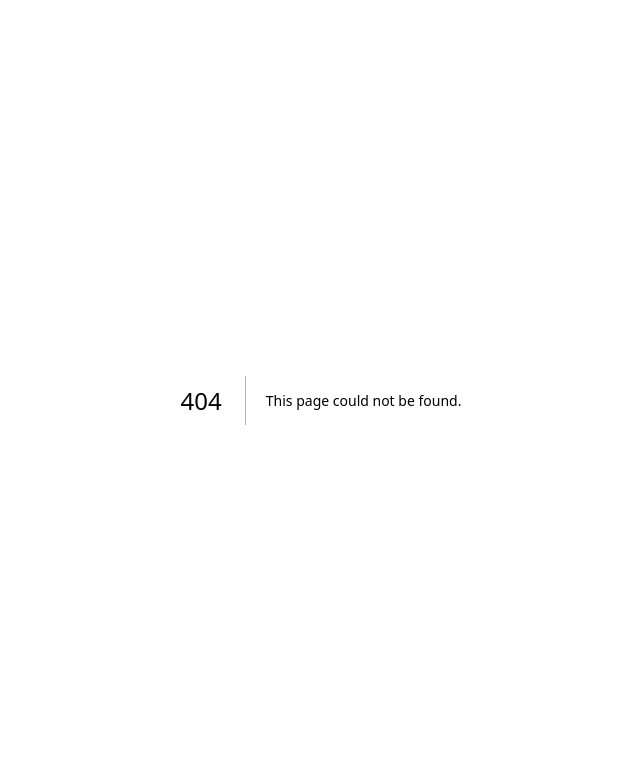
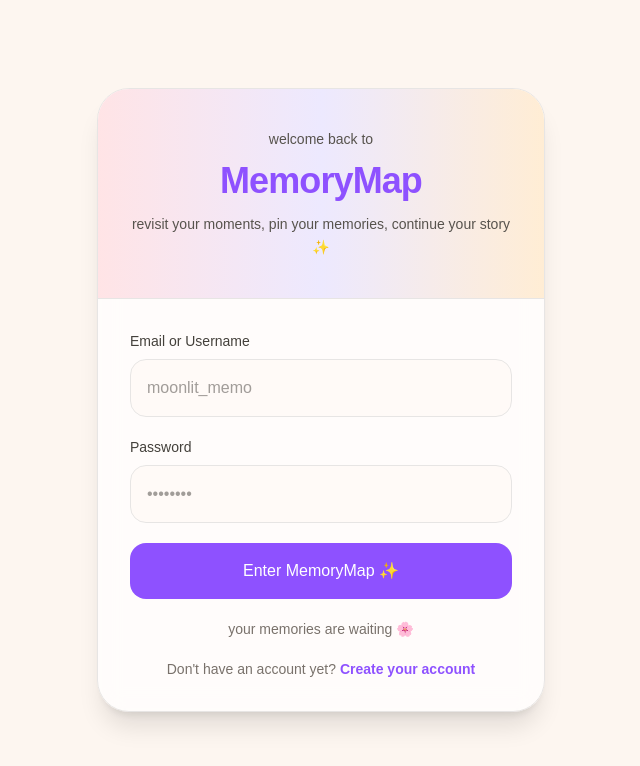
Before and after one commit to risahruth/Memory_map, a Next.js app in the folder memoapp/: page /login in a window 1280 px wide. Before the commit this address had no page. Shown: the top 766 px of the page, without its empty margins (319-959 px from the left). Built offline with nearby package versions, Linux system fonts and the light colour scheme.

Commit message:
login and jwt auth setup

```diff
--- a/memoapp/package.json
+++ b/memoapp/package.json
@@ -15,7 +15,9 @@
   "dependencies": {
     "@prisma/client": "^6.19.3",
     "bcrypt": "^6.0.0",
+    "bcryptjs": "^3.0.3",
     "dotenv": "^16.6.1",
+    "jsonwebtoken": "^9.0.3",
     "next": "^16.2.6",
     "pg": "^8.16.3",
     "postcss": "^8.5.15",
@@ -26,6 +28,8 @@
   "devDependencies": {
     "@tailwindcss/postcss": "^4.3.0",
     "@types/bcrypt": "^6.0.0",
+    "@types/bcryptjs": "^2.4.6",
+    "@types/jsonwebtoken": "^9.0.10",
     "@types/node": "^20",
     "@types/pg": "^8.15.5",
     "@types/react": "^19",
--- /dev/null
+++ b/memoapp/src/app/api/auth/login/route.ts
@@ -0,0 +1,85 @@
+import { NextRequest, NextResponse } from "next/server";
+import bcrypt from "bcryptjs";
+import { prisma } from "@/lib/prisma";
+import { generateToken } from "@/lib/auth";
+
+export async function POST(req: NextRequest) {
+    try {
+        const body = await req.json();
+
+        const { identifier, password } = body;
+
+        if (!identifier || !password) {
+            return NextResponse.json(
+                { message: "All fields are required" },
+                { status: 400 }
+            );
+        }
+
+        const user = await prisma.user.findFirst({
+            where: {
+                OR: [
+                    {
+                        email: identifier,
+                    },
+                    {
+                        username: identifier,
+                    },
+                ],
+            },
+        });
+
+        if (!user) {
+            return NextResponse.json(
+                { message: "Invalid credentials" },
+                { status: 401 }
+            );
+        }
+
+        const isPasswordCorrect = await bcrypt.compare(
+            password,
+            user.password
+        );
+
+        if (!isPasswordCorrect) {
+            return NextResponse.json(
+                { message: "Invalid credentials" },
+                { status: 401 }
+            );
+        }
+
+        const token = generateToken(user.id);
+
+        const response = NextResponse.json(
+            {
+                message: "Login successful",
+                user: {
+                    id: user.id,
+                    username: user.username,
+                    email: user.email,
+                },
+            },
+            {
+                status: 200,
+            }
+        );
+
+        response.cookies.set("token", token, {
+            httpOnly: true,
+            secure: process.env.NODE_ENV === "production",
+            sameSite: "strict",
+            maxAge: 60 * 60 * 24 * 7,
+            path: "/",
+        });
+
+        return response;
+
+    } catch (error) {
+        console.log(error);
+
+        return NextResponse.json(
+            { message: "Internal server error" },
+            { status: 500 }
+        );
+    }
+}
--- /dev/null
+++ b/memoapp/src/app/login/page.tsx
@@ -0,0 +1,115 @@
+"use client";
+
+import Link from "next/link";
+import { useState } from "react";
+
+export default function LoginPage() {
+    const [identifier, setIdentifier] = useState("");
+    const [password, setPassword] = useState("");
+
+    async function handleLogin(e: React.FormEvent) {
+        e.preventDefault();
+
+        try {
+            const response = await fetch("/api/auth/login", {
+                method: "POST",
+                headers: {
+                    "Content-Type": "application/json",
+                },
+                body: JSON.stringify({
+                    identifier,
+                    password,
+                }),
+            });
+
+            const data = await response.json();
+
+            if (!response.ok) {
+                alert(data.message);
+                return;
+            }
+
+            alert("Welcome back 🌸");
+
+        } catch (error) {
+            console.log(error);
+            alert("Something went wrong");
+        }
+    }
+
+    return (
+        <main className="flex min-h-screen items-center justify-center bg-[#fdf6f0] px-6 py-12">
+            <div className="w-full max-w-md overflow-hidden rounded-[32px] border border-stone-200 bg-white/70 shadow-xl backdrop-blur-md">
+
+                <div className="border-b border-stone-200 bg-gradient-to-r from-rose-100 via-violet-100 to-orange-100 px-8 py-10 text-center">
+                    <p className="mb-3 text-sm text-stone-600">
+                        welcome back to
+                    </p>
+
+                    <h1 className="text-4xl font-bold tracking-tight text-violet-500">
+                        MemoryMap
+                    </h1>
+
+                    <p className="mt-3 text-sm leading-relaxed text-stone-600">
+                        revisit your moments,
+                        pin your memories,
+                        continue your story ✨
+                    </p>
+                </div>
+
+                <form
+                    onSubmit={handleLogin}
+                    className="space-y-5 px-8 py-8"
+                >
+                    <div>
+                        <label className="mb-2 block text-sm font-medium text-stone-700">
+                            Email or Username
+                        </label>
+
+                        <input
+                            type="text"
+                            placeholder="moonlit_memo"
+                            value={identifier}
+                            onChange={(e) => setIdentifier(e.target.value)}
+                            className="w-full rounded-2xl border border-stone-200 bg-[#fffaf7] p-4 text-stone-700 outline-none transition focus:border-violet-300 focus:ring-4 focus:ring-violet-100"
+                        />
+                    </div>
+
+                    <div>
+                        <label className="mb-2 block text-sm font-medium text-stone-700">
+                            Password
+                        </label>
+
+                        <input
+                            type="password"
+                            placeholder="••••••••"
+                            value={password}
+                            onChange={(e) => setPassword(e.target.value)}
+                            className="w-full rounded-2xl border border-stone-200 bg-[#fffaf7] p-4 text-stone-700 outline-none transition focus:border-pink-300 focus:ring-4 focus:ring-pink-100"
+                        />
+                    </div>
+
+                    <button
+                        type="submit"
+                        className="w-full rounded-2xl bg-violet-500 p-4 font-medium text-white transition hover:scale-[1.01] hover:bg-violet-600"
+                    >
+                        Enter MemoryMap ✨
+                    </button>
+
+                    <p className="text-center text-sm text-stone-500">
+                        your memories are waiting 🌸
+                    </p>
+                    <p className="text-center text-sm text-stone-500">
+                        Don&apos;t have an account yet?{" "}
+                        <Link
+                            href="/signup"
+                            className="font-semibold text-violet-500 transition hover:text-pink-500"
+                        >
+                            Create your account
+                        </Link>
+                    </p>
+                </form>
+            </div>
+        </main>
+    );
+}
--- a/memoapp/src/app/page.tsx
+++ b/memoapp/src/app/page.tsx
@@ -30,9 +30,12 @@ export default function HomePage() {
                         Start Mapping
                     </Link>
 
-                    <button className="rounded-full border border-stone-300 bg-white px-8 py-4 text-lg font-medium transition hover:bg-stone-100">
+                    <Link
+                        href="/login"
+                        className="rounded-full border border-stone-300 bg-white px-8 py-4 text-lg font-medium transition hover:bg-stone-100"
+                    >
                          Explore Memories
-                    </button>
+                    </Link>
                 </div>
             </section>
         </main>
--- a/memoapp/src/app/signup/page.tsx
+++ b/memoapp/src/app/signup/page.tsx
@@ -1,5 +1,6 @@
 "use client";
 
+import Link from "next/link";
 import { useState } from "react";
 
 export default function SignupPage() {
@@ -178,7 +179,7 @@ export default function SignupPage() {
                   <input
                     type="text"
                     name="name"
-                    placeholder="Risah Ruth"
+                    placeholder="John Smith"
                     value={formData.name}
                     onChange={handleChange}
                     className="w-full rounded-2xl border border-stone-200 bg-white/70 px-4 py-3 outline-none transition focus:border-violet-300 focus:ring-4 focus:ring-violet-100"
@@ -193,7 +194,7 @@ export default function SignupPage() {
                   <input
                     type="text"
                     name="username"
-                    placeholder="@risah"
+                    placeholder="@john_smith"
                     value={formData.username}
                     onChange={handleChange}
                     className="w-full rounded-2xl border border-stone-200 bg-white/70 px-4 py-3 outline-none transition focus:border-pink-300 focus:ring-4 focus:ring-pink-100"
@@ -253,9 +254,12 @@ export default function SignupPage() {
               <div className="mt-8 flex items-center justify-center gap-2 text-sm text-stone-500">
                 <span>already collecting memories?</span>
 
-                <button className="font-semibold text-violet-500 transition hover:text-pink-500">
+                <Link
+                  href="/login"
+                  className="font-semibold text-violet-500 transition hover:text-pink-500"
+                >
                   login
-                </button>
+                </Link>
               </div>
 
             </div>
--- a/memoapp/src/frontend/components/Navbar.tsx
+++ b/memoapp/src/frontend/components/Navbar.tsx
@@ -40,9 +40,12 @@ export default function Navbar() {
                         Signup
                     </Link>
 
-                    <button className="rounded-full bg-gradient-to-r from-violet-400 via-pink-400 to-amber-400 px-5 py-2 text-sm font-medium text-white shadow-lg transition hover:scale-105 hover:shadow-xl">
+                    <Link
+                        href="/login"
+                        className="rounded-full bg-gradient-to-r from-violet-400 via-pink-400 to-amber-400 px-5 py-2 text-sm font-medium text-white shadow-lg transition hover:scale-105 hover:shadow-xl"
+                    >
                         Login
-                    </button>
+                    </Link>
 
                 </div>
 
--- /dev/null
+++ b/memoapp/src/lib/auth.ts
@@ -0,0 +1,11 @@
+import jwt from "jsonwebtoken";
+
+export function generateToken(userId: string) {
+    return jwt.sign(
+        { userId },
+        process.env.JWT_SECRET!,
+        {
+            expiresIn: "7d",
+        }
+    );
+}
--- a/memoapp/tsconfig.json
+++ b/memoapp/tsconfig.json
@@ -11,7 +11,6 @@
     "strict": true,
     "noEmit": true,
     "esModuleInterop": true,
-    "baseUrl": ".",
     "module": "esnext",
     "moduleResolution": "bundler",
     "resolveJsonModule": true,
```
Also changed, not shown: 1 other file (tests, documents, lock files or other folders).
